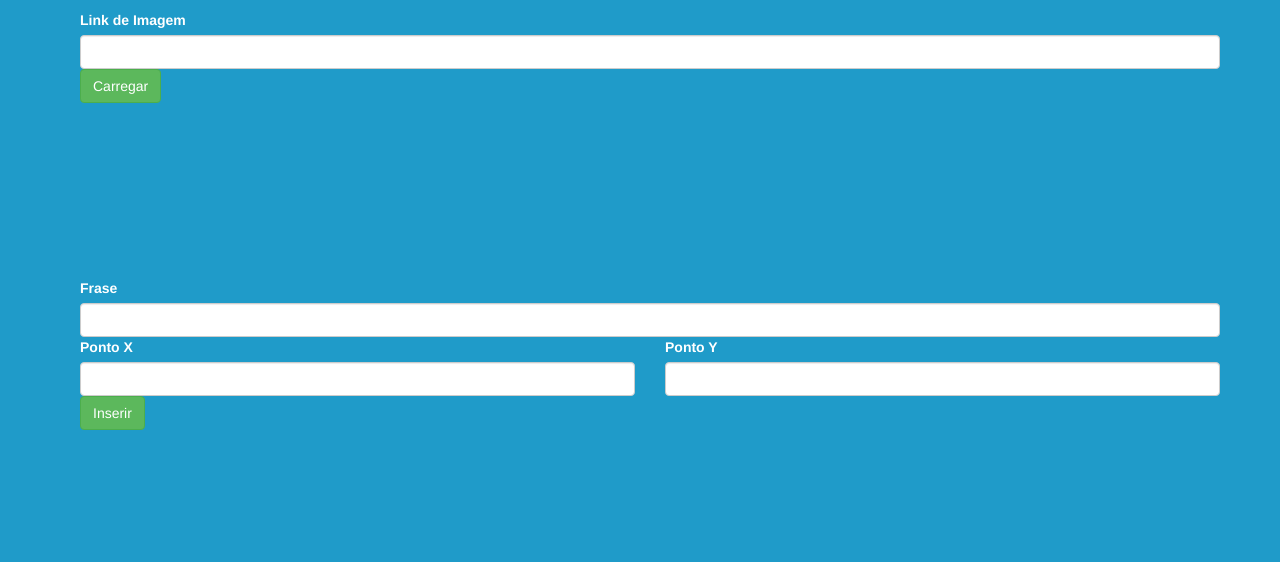
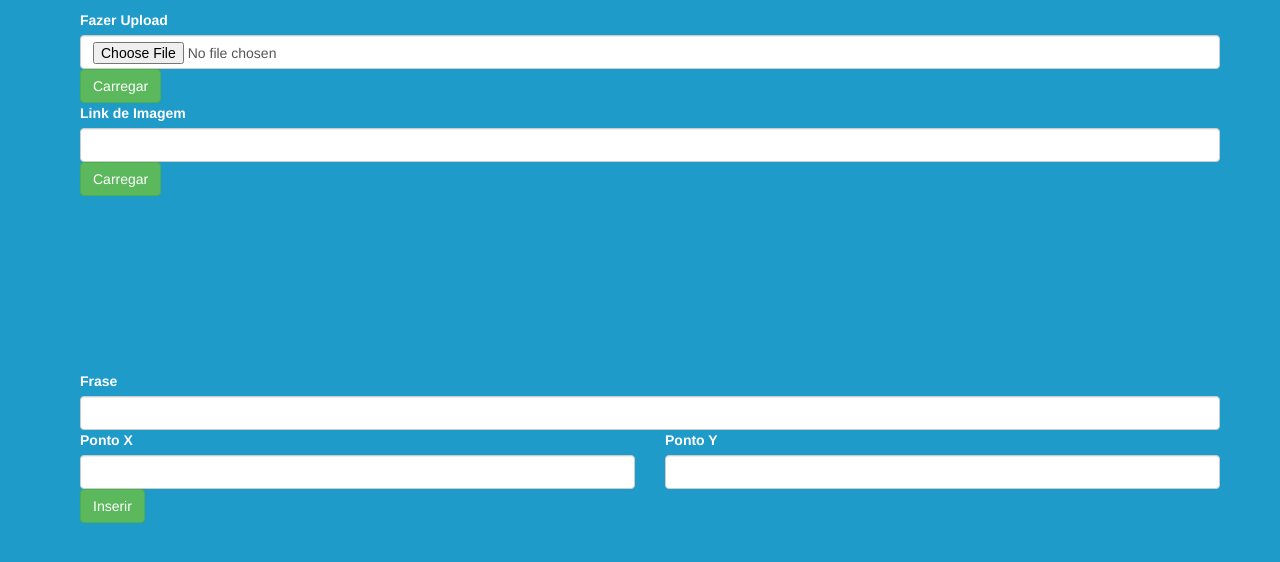
Before and after one commit to samuelsilvadev/create-memes, a website: page index.html in a window 1280 px wide. Drawn offline with nearby package versions, Linux system fonts and the light colour scheme.

Commit message:
adicionando form para upload de imagem

```diff
--- a/index.html
+++ b/index.html
@@ -8,6 +8,15 @@
 <body>
 	<div class="container">
 		<section>
+			<form>
+				<div class="row">
+					<div class="col-md-12">
+						<label>Fazer Upload</label>
+						<input id="uploadImagem" type="file" name="uploadImagem" class="form-control">
+					</div>
+				</div>
+				<button id="carregarImagem2" class="btn btn-success">Carregar</button>
+			</form>
 			<form>
 				<div class="row">
 					<div class="col-md-12">
```
